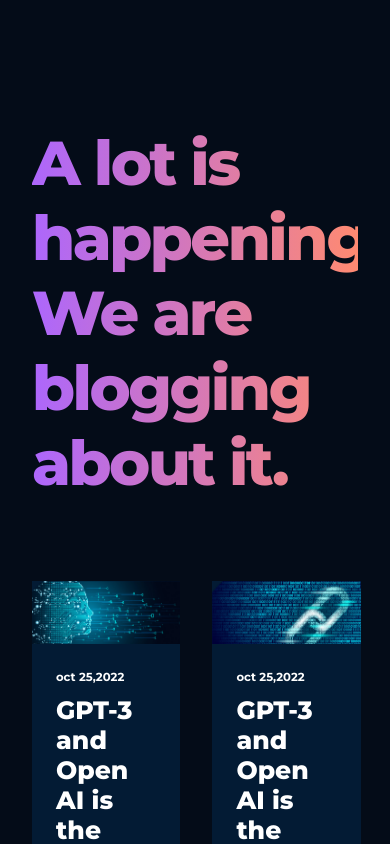
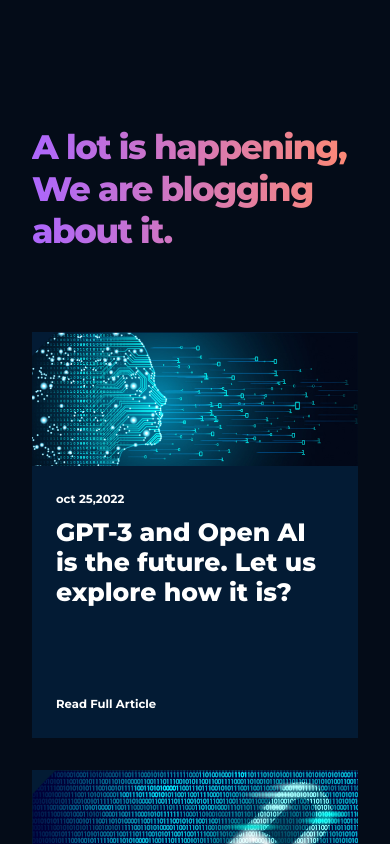
Before and after one commit to tamimhasan19702/responsive-REACT-website, a React (Create React App) app: page / in a window 390 px wide. Shown: the part 4800-5644 px from the top of the page. Built offline with nearby package versions, Linux system fonts and the light colour scheme.

Commit message:
blog final css update

```diff
--- a/src/components/article/article.css
+++ b/src/components/article/article.css
@@ -4,6 +4,7 @@
     display: flex;
     flex-direction: column;
     background: var(--color-footer);
+    cursor: pointer;
 }
 
 .gpt3-blog-container-article-image{
--- a/src/containers/blog/blog.css
+++ b/src/containers/blog/blog.css
@@ -11,7 +11,7 @@
 .gpt3-blog-heading h1{
  font-family: var(--font-family);
  font-weight: 800;
- font-size: 62px;
+ font-size: 58px;
  line-height: 75px;
  letter-spacing: -0.04em;
 }
@@ -32,7 +32,7 @@
     grid-gap: 2rem;
 }
 
-@media screen and (max-width:990px){
+@media screen and (max-width:1290px){
     .gpt3-blog-container{
         flex-direction: column-reverse;
     }
@@ -42,5 +42,27 @@
     .gpt3-blog-container-groupA .gpt3-blog-container-article{
         width:48%;
     }
+    .gpt3-blog-container-groupA .gpt3-blog-container-article-image{
+        height: 250px;
+    }
+}
 
+@media screen and (max-width:770px){
+.gpt3-blog-container-groupB{
+    grid-template-columns: repeat(1, 1fr);
 }
+.gpt3-blog-container-groupA .gpt3-blog-container-article{
+    width: 100%;
+}
+.gpt3-blog-heading h1{
+    font-size: 46px;
+    line-height: 52px;
+}
+}
+
+@media screen and (max-width:550px){
+    .gpt3-blog-heading h1{
+        font-size: 34px;
+        line-height: 42px;
+    }
+}
```
